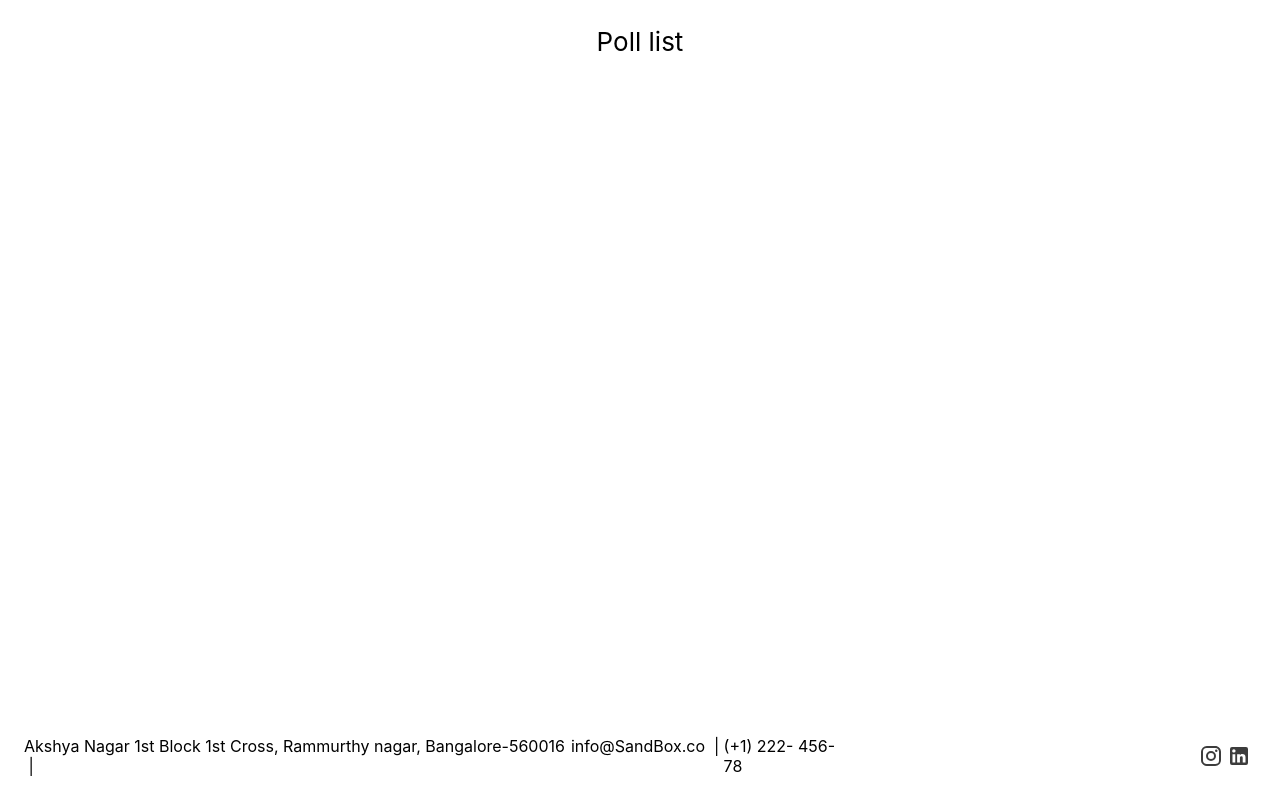
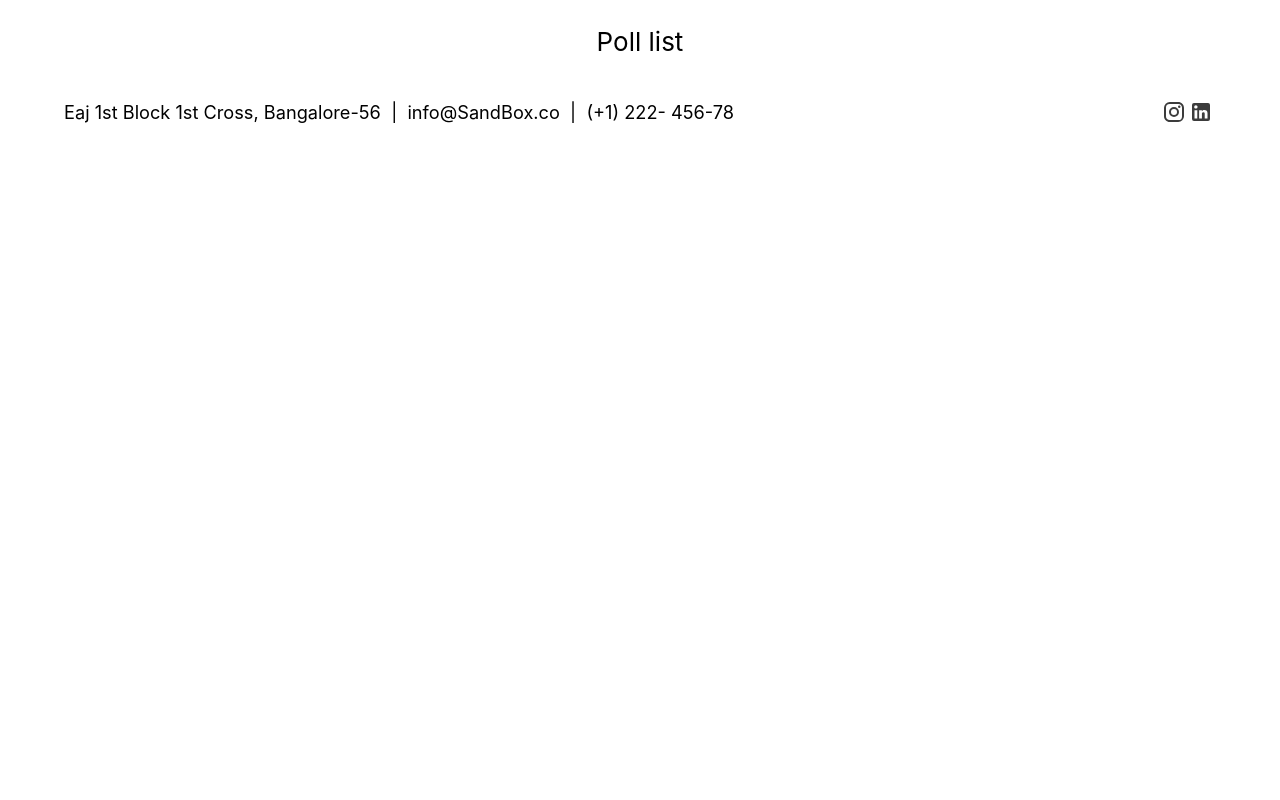
Before and after one commit to DianaBd77/SandBox-Frontend, a React (Create React App) app in the folder SandBox-Frontend/: page /list in a window 1280 px wide. Built offline with nearby package versions, Linux system fonts and the light colour scheme.

Commit message:
Make footer, app-header child

```diff
--- a/SandBox-Frontend/src/App.js
+++ b/SandBox-Frontend/src/App.js
@@ -19,8 +19,8 @@ const App = () => {
             <Route path="/list" element={<PollList />}></Route>
           </Routes>
         </Router>
+        <Footer className="footer" />
       </div>
-      <Footer className="footer" />
     </div>
   );
 };
--- a/SandBox-Frontend/src/Components/Footer/Footer.css
+++ b/SandBox-Frontend/src/Components/Footer/Footer.css
@@ -1,6 +1,6 @@
 
 .footer{
-    padding: 0 24px;
+    width: 90%;
     display: flex;
     flex-flow: row;
     justify-content: space-between;
@@ -23,6 +23,9 @@
     justify-content: space-evenly;
 }
 
+.info{
+    font-size: .7em !important;
+}
 
 @media (max-width: 1400px) {
     .footer-container{
--- a/SandBox-Frontend/src/Components/Footer/Footer.jsx
+++ b/SandBox-Frontend/src/Components/Footer/Footer.jsx
@@ -9,7 +9,7 @@ const Footer = () => {
     <div className="footer">
       <div className="footer-container">
         <p className="info">
-          Akshya Nagar 1st Block 1st Cross, Rammurthy nagar, Bangalore-560016
+          Eaj 1st Block 1st Cross, Bangalore-56
           &nbsp;<span>| &nbsp;</span>
         </p>
         <p className="info">
```
